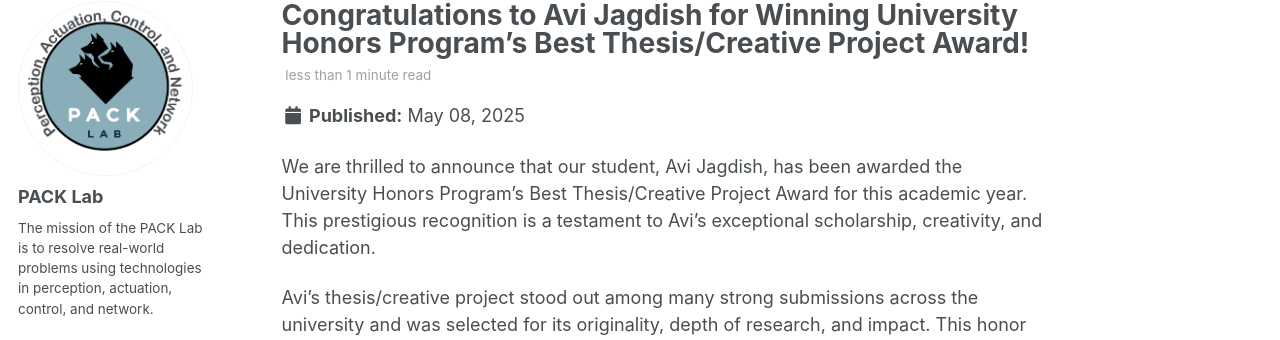
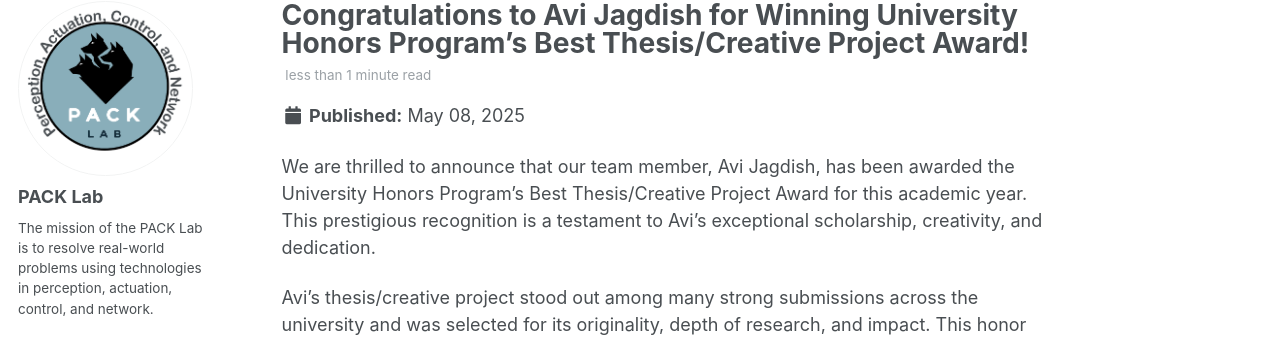
Before and after one commit to pack-lab/pack-lab.github.io, a Jekyll site: the page built from _posts/2025-05-08-news-post-1.md, in a window 1280 px wide and 900 px high. Shown: the part 117-457 px from the top of the window. Built offline with Jekyll 4.4.1, drawn with Linux system fonts in a browser that asks for light colours.

Commit message:
Update 2025-05-08-news-post-1.md

```diff
--- a/_posts/2025-05-08-news-post-1.md
+++ b/_posts/2025-05-08-news-post-1.md
@@ -6,6 +6,6 @@ tags:
   - students
 ---
 
-We are thrilled to announce that our student, Avi Jagdish, has been awarded the University Honors Program’s Best Thesis/Creative Project Award for this academic year. This prestigious recognition is a testament to Avi’s exceptional scholarship, creativity, and dedication.
+We are thrilled to announce that our team member, Avi Jagdish, has been awarded the University Honors Program’s Best Thesis/Creative Project Award for this academic year. This prestigious recognition is a testament to Avi’s exceptional scholarship, creativity, and dedication.
 
 Avi’s thesis/creative project stood out among many strong submissions across the university and was selected for its originality, depth of research, and impact. This honor reflects the countless hours of hard work and the intellectual curiosity that Avi brings to their academic endeavors.
```
